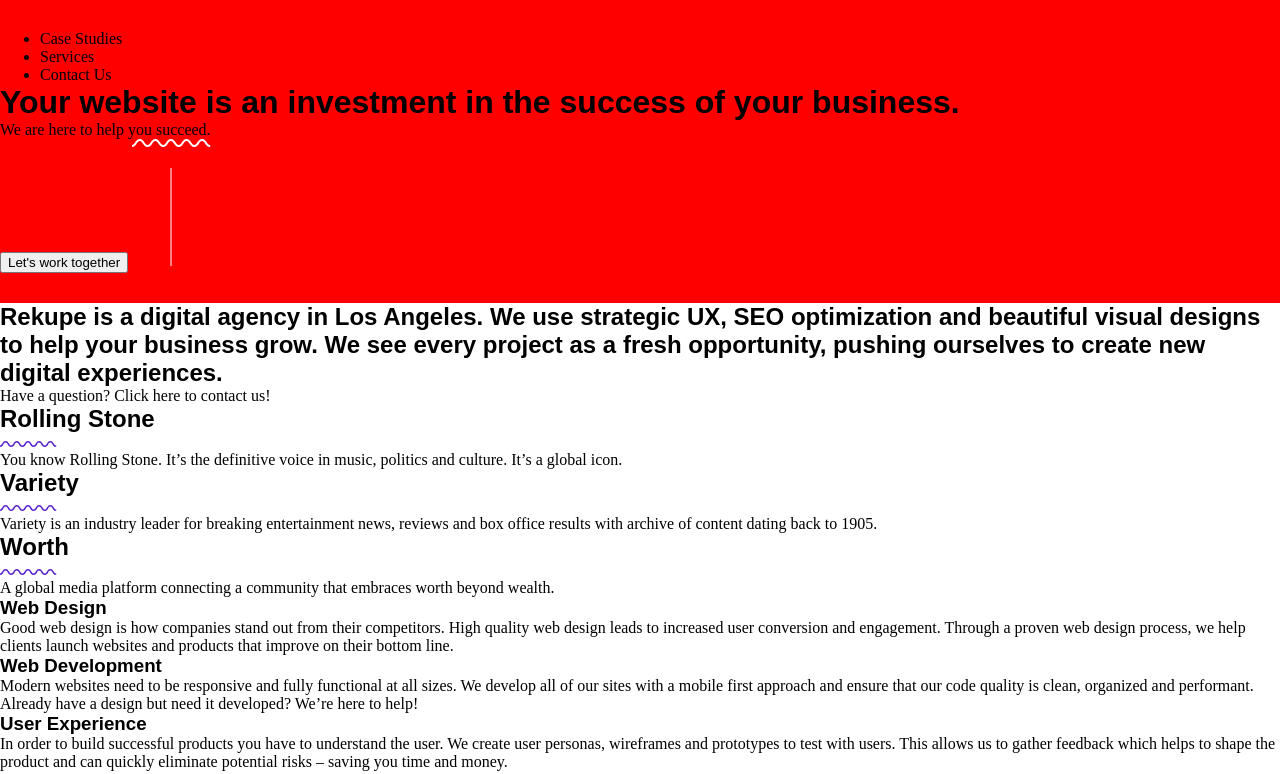
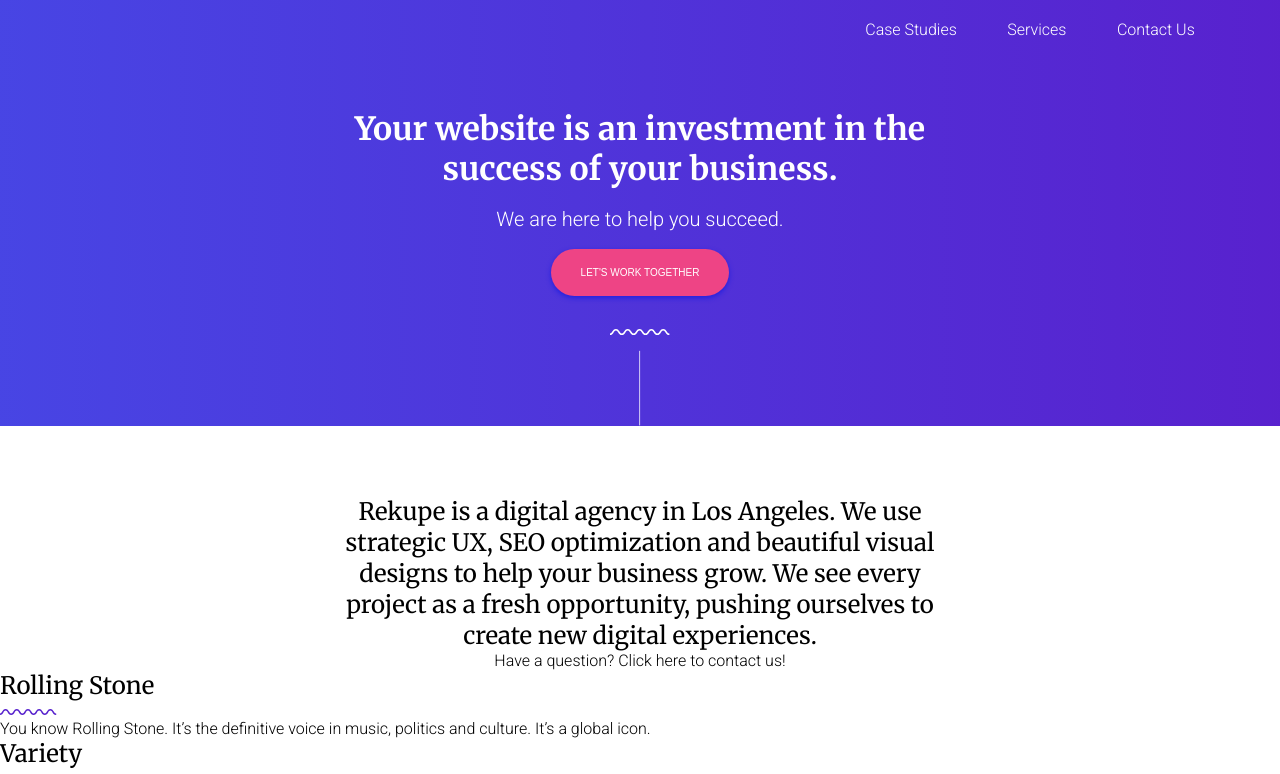
Before and after one commit to AN-WM/Huiswerk-CSS-les-3, a plain HTML site: page index.html in a window 1280 px wide. Shown: the top 774 px of the page. Drawn offline with Linux system fonts and the light colour scheme.

Commit message:
Header styled

```diff
--- a/index.html
+++ b/index.html
@@ -14,15 +14,25 @@
             <li>Contact Us</li>
         </ul>
     </nav>
+    <div class="content-container">
         <h1>Your website is an investment in the success of your business.</h1>
+        <br/>
         <p>We are here to help you succeed.</p>
-        <button>Let's work together</button>
-        <img class="squiggle" src="assets/squiggle_line_stripe.svg" alt="squiggle line">
+        <br/>
+        <input id="work-together" type="submit" value="Let's work together">
+    </div>
+    <img class="squiggle-top" src="assets/squiggle_line_stripe.svg" alt="squiggle line">
 </header>
 
 <section class="hello">
-        <h2>Rekupe is a digital agency in Los Angeles. We use strategic UX, SEO optimization and beautiful visual designs to help your business grow. We see every project as a fresh opportunity, pushing ourselves to create new digital experiences.</h2>
+    <div class="content-container">
+        <h2>Rekupe is a digital agency in Los Angeles. We use strategic UX, SEO optimization and beautiful visual
+            designs to
+            help your business grow. We see every project as a fresh opportunity, pushing ourselves to create new
+            digital
+            experiences.</h2>
         <p>Have a question? Click here to contact us!</p>
+    </div>
 </section>
 
 <section class="work">
@@ -32,7 +42,8 @@
 
     <h2>Variety</h2>
     <img class="squiggle" src="assets/squiggle_line.svg" alt="squiggle line">
-        <p>Variety is an industry leader for breaking entertainment news, reviews and box office results with archive of content dating back to 1905.</p>
+    <p>Variety is an industry leader for breaking entertainment news, reviews and box office results with archive of
+        content dating back to 1905.</p>
 
     <h2>Worth</h2>
     <img class="squiggle" src="assets/squiggle_line.svg" alt="squiggle line">
@@ -41,22 +52,35 @@
 
 <section class="services">
     <h3>Web Design</h3>
-        <p>Good web design is how companies stand out from their competitors. High quality web design leads to increased user conversion and engagement. Through a proven web design process, we help clients launch websites and products that improve on their bottom line.</p>
+    <p>Good web design is how companies stand out from their competitors. High quality web design leads to increased
+        user conversion and engagement. Through a proven web design process, we help clients launch websites and
+        products that improve on their bottom line.</p>
 
     <h3>Web Development</h3>
-        <p>Modern websites need to be responsive and fully functional at all sizes. We develop all of our sites with a mobile first approach and ensure that our code quality is clean, organized and performant. Already have a design but need it developed? We’re here to help!</p>
+    <p>Modern websites need to be responsive and fully functional at all sizes. We develop all of our sites with a
+        mobile first approach and ensure that our code quality is clean, organized and performant. Already have a design
+        but need it developed? We’re here to help!</p>
 
     <h3>User Experience</h3>
-        <p>In order to build successful products you have to understand the user. We create user personas, wireframes and prototypes to test with users. This allows us to gather feedback which helps to shape the product and can quickly eliminate potential risks – saving you time and money.</p>
+    <p>In order to build successful products you have to understand the user. We create user personas, wireframes and
+        prototypes to test with users. This allows us to gather feedback which helps to shape the product and can
+        quickly eliminate potential risks – saving you time and money.</p>
 
     <h3>Logo Design + Branding</h3>
-        <p>Nike, Apple, Coca-Cola, Starbucks. What do all of these brands have in common? Easily recognizable logos and brand identity. The best brands stand out from the crowd by having a clear and unique point of view. We will work with you to understand your vision and help create a unique brand identity and style guide for your company.</p>
+    <p>Nike, Apple, Coca-Cola, Starbucks. What do all of these brands have in common? Easily recognizable logos and
+        brand identity. The best brands stand out from the crowd by having a clear and unique point of view. We will
+        work with you to understand your vision and help create a unique brand identity and style guide for your
+        company.</p>
 
     <h3>SEO</h3>
-        <p>Do you want your site to rank higher in search results? Google is constantly changing their algorithms for how they rank pages. Don’t worry about constantly playing catch-up. We will make sure your website it optimized, providing you the best opportunities for organic search exposure.</p>
+    <p>Do you want your site to rank higher in search results? Google is constantly changing their algorithms for how
+        they rank pages. Don’t worry about constantly playing catch-up. We will make sure your website it optimized,
+        providing you the best opportunities for organic search exposure.</p>
 
     <h3>Copy Writing</h3>
-        <p>Brand messaging needs to be clear, direct and easy to understand to be effective. A unique tone of voice will help you stand out from the crowd and build brand loyalty. We work with you to establish your brand bible and ensure your messaging is focused and targeted.</p>
+    <p>Brand messaging needs to be clear, direct and easy to understand to be effective. A unique tone of voice will
+        help you stand out from the crowd and build brand loyalty. We work with you to establish your brand bible and
+        ensure your messaging is focused and targeted.</p>
 </section>
 
 <form>
--- a/styles.css
+++ b/styles.css
@@ -1,6 +1,8 @@
-/*font-family: 'Merriweather', serif;*/
-/*font-family: 'Roboto', sans-serif;*/
 @import url('https://fonts.googleapis.com/css2?family=Merriweather:wght@300;400;700&family=Roboto:wght@300;400&display=swap');
+
+:root {
+    --content-container-width: 600px;
+}
 
 /* ------------------------------- 1. Global Styles -------------------------------- */
 
@@ -12,13 +14,32 @@
 /* ------------------------------- 2. Typography ----------------------------------- */
 
 h1, h2, h3 {
-    font-family: Arial, sans-serif;
+    font-family: 'Merriweather', sans-serif;
+}
+
+h1 {
+    font-weight: 700;
+}
+
+h2, h3 {
+    font-weight: 500;
+}
+
+p, li {
+    font-family: 'Roboto', sans-serif;
+    font-weight: 300;
 }
 
 /* ------------------------------- 3. Layout --------------------------------------- */
 
 .content-container {
-    flex-basis: 500px;
+    flex-basis: 100%;
+    width: var(--content-container-width);
+    box-sizing: border-box;
+    flex-grow: 1;
+    flex-shrink: 1;
+    padding: 70px 0 0 0;
+    text-align: center;
 }
 
 /* ------------------------------- 4. Areas ---------------------------------------- */
@@ -26,12 +47,64 @@ h1, h2, h3 {
 /* --------------- 4.1 Header ------------------- */
 
 header {
-    background-color: red;
-    padding: 30px 0;
+    position: relative;
+    display: flex;
+    flex-direction: column;
+    justify-content: center;
+    align-items: center;
+    color: white;
+    background: linear-gradient(to right, hsl(241, 74.6%, 58.2%), hsl(259, 72%, 47%));
+    padding: 20px 0 130px 0;
+}
+
+header p {
+    font-size: 20px;
+}
+
+nav {
+    display: flex;
+    flex-direction: row;
+    flex-basis: 100%;
+    width: 100vw;
+    flex-grow: 1;
+    flex-shrink: 1;
+    justify-content: flex-end;
+}
+
+nav ul {
+    display: flex;
+    flex-basis: 500px;
+    flex-grow: 0;
+    flex-shrink: 0;
+    padding: 0 60px;
+    justify-content: space-around;
+    list-style-type: none;
+}
+
+#work-together {
+    color: white;
+    background-color: hsl(337, 83%, 60%);
+    border: 3px;
+    border-radius: 30px;
+    padding: 18px 30px;
+    text-transform: uppercase;
+    font-size: 10px;
+    box-shadow: 0 2px 5px 0.1px hsl(241, 75%, 50%)
+}
+
+.squiggle-top {
+    width: 60px;
+    position: absolute;
+    bottom: 0;
+    left: calc(50% - 30px);
 }
 
 /* --------------- 4.2 Introduction ------------- */
 
-.intro {
+.hello {
+    display: flex;
+    flex-direction: column;
+    justify-content: center;
+    align-items: center;
     background-color: white;
 }
```
Lines whose indentation alone changed are shown as unchanged.
